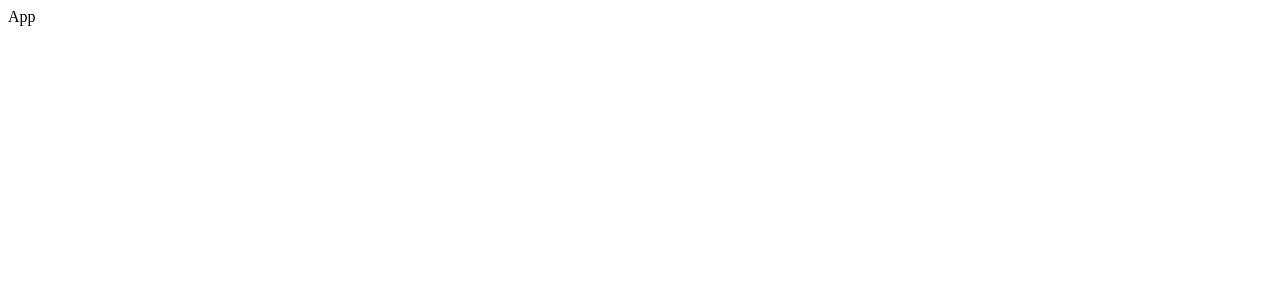
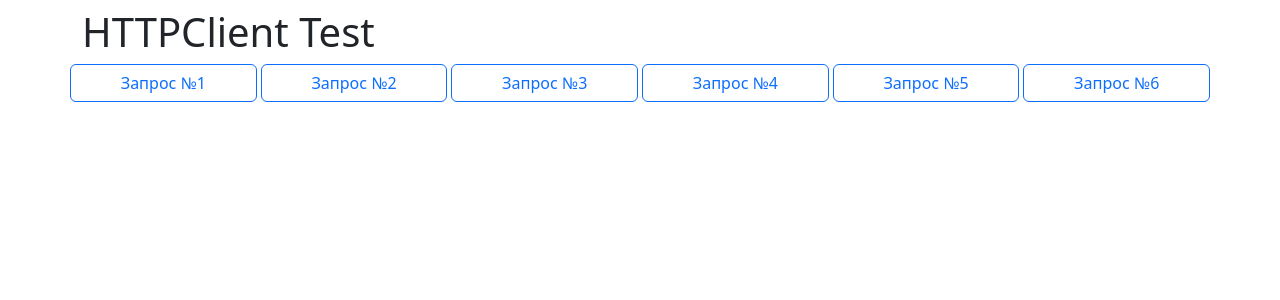
Before and after one commit to gera13sa/EvoApp, an Angular app: page / in a window 1280 px wide. Shown: the top 300 px of the page. Built offline with nearby package versions, Linux system fonts and the light colour scheme.

Commit message:
modified:   src/app/app.component.html deleted:    src/app/app.component.spec.ts modified:   src/app/app.component.ts modified:   src/app/app.module.ts new file:   src/app/fetchData.service.ts modified:   src/index.html

```diff
--- a/src/app/app.component.html
+++ b/src/app/app.component.html
@@ -1 +1,50 @@
-<span>App</span>
+<div class="container-xl pt-2">
+  <h1 class="header">HTTPClient Test</h1>
+
+  <div
+    *ngIf="successfulFetching"
+    class="alert alert-success alert-dismissible fade show"
+  >
+    The data was successfully displayed in your browsers console!
+    <button
+      type="button"
+      class="btn-close"
+      data-bs-dismiss="alert"
+      aria-label="Close"
+    ></button>
+  </div>
+
+  <div
+    *ngIf="successfulFetching === false"
+    class="alert alert-danger alert-dismissible fade show"
+  >
+    An error {{ errCode }} accrued!
+    <button
+      type="button"
+      class="btn-close"
+      data-bs-dismiss="alert"
+      aria-label="Close"
+    ></button>
+  </div>
+
+  <div class="row row-gap-1 column-gap-sm-1">
+    <button (click)="getData(1)" class="btn btn-outline-primary col-sm">
+      Запрос №1
+    </button>
+    <button (click)="getData(2)" class="btn btn-outline-primary col-sm">
+      Запрос №2
+    </button>
+    <button (click)="getData(3)" class="btn btn-outline-primary col-sm">
+      Запрос №3
+    </button>
+    <button (click)="getData(4)" class="btn btn-outline-primary col-sm">
+      Запрос №4
+    </button>
+    <button (click)="getData(5)" class="btn btn-outline-primary col-sm">
+      Запрос №5
+    </button>
+    <button (click)="getData(6)" class="btn btn-outline-primary col-sm">
+      Запрос №6
+    </button>
+  </div>
+</div>
--- a/src/app/app.component.ts
+++ b/src/app/app.component.ts
@@ -1,11 +1,29 @@
 import { Component } from '@angular/core';
+import { FetchDataService } from './fetchData.service';
+import { HttpErrorResponse } from '@angular/common/http';
 
 @Component({
   selector: 'app-root',
   templateUrl: './app.component.html',
-  styleUrls: ['./app.component.css']
+  styleUrls: ['./app.component.css'],
 })
+export class AppComponent {
+  constructor(private fetchDataService: FetchDataService) {}
 
-export class AppComponent {
-  textToDisplay = 'hello';
+  successfulFetching: boolean | undefined = undefined;
+  errCode: number = 0;
+
+  getData(urlNum: number) {
+    this.successfulFetching = undefined;
+
+    this.fetchDataService.getData(urlNum).subscribe({
+      next: (response) => console.log(response),
+      error: (err: HttpErrorResponse) => {
+        console.log(`An error ${err.status} accrued!`);
+        this.errCode = err.status;
+        this.successfulFetching = false;
+      },
+      complete: () => (this.successfulFetching = true),
+    });
+  }
 }
--- /dev/null
+++ b/src/app/fetchData.service.ts
@@ -0,0 +1,42 @@
+import { Injectable } from '@angular/core';
+import { HttpClient } from '@angular/common/http';
+
+@Injectable({
+  providedIn: 'root',
+})
+export class FetchDataService {
+  constructor(private httpClient: HttpClient) {}
+
+  urlsArray = [
+    'https://jsonplaceholder.typicode.com/posts',
+    'https://jsonplaceholder.typicode.com/comments',
+    'https://jsonplaceholder.typicode.com/post',
+  ];
+
+  getData(urlNum: number) {
+    switch (urlNum) {
+      case 1:
+        return this.httpClient.get(this.urlsArray[0]);
+
+      case 2:
+        return this.httpClient.get(this.urlsArray[1], {
+          params: { postId: 1 },
+        });
+
+      case 3:
+        return this.httpClient.post(this.urlsArray[0], {});
+
+      case 4:
+        return this.httpClient.get(this.urlsArray[2]);
+
+      case 5:
+        return this.httpClient.get(this.urlsArray[0], {
+          headers: { 'X-Test': '1' },
+          responseType: 'text',
+        });
+      case 6:
+        return this.httpClient.delete(this.urlsArray[0] + '/1');
+    }
+    return this.httpClient.get('');
+  }
+}
--- a/src/index.html
+++ b/src/index.html
@@ -1,11 +1,22 @@
-<!doctype html>
+<!DOCTYPE html>
 <html lang="en">
   <head>
-  <meta charset="utf-8">
+    <meta charset="utf-8" />
     <title>EvoApp</title>
-  <base href="/">
-  <meta name="viewport" content="width=device-width, initial-scale=1">
-  <link rel="icon" type="image/x-icon" href="favicon.ico">
+    <base href="/" />
+    <meta name="viewport" content="width=device-width, initial-scale=1" />
+    <link rel="icon" type="image/x-icon" href="favicon.ico" />
+    <link
+      href="https://cdn.jsdelivr.net/npm/bootstrap@5.3.2/dist/css/bootstrap.min.css"
+      rel="stylesheet"
+      integrity="sha384-T3c6CoIi6uLrA9TneNEoa7RxnatzjcDSCmG1MXxSR1GAsXEV/Dwwykc2MPK8M2HN"
+      crossorigin="anonymous"
+    />
+    <script
+      src="https://cdn.jsdelivr.net/npm/bootstrap@5.3.2/dist/js/bootstrap.bundle.min.js"
+      integrity="sha384-C6RzsynM9kWDrMNeT87bh95OGNyZPhcTNXj1NW7RuBCsyN/o0jlpcV8Qyq46cDfL"
+      crossorigin="anonymous"
+    ></script>
   </head>
   <body>
     <app-root></app-root>
```
Also changed, not shown: src/app/app.module.ts (+7 -9 lines), 1 other file (tests, documents, lock files or other folders). Lines whose indentation alone changed are shown as unchanged.
